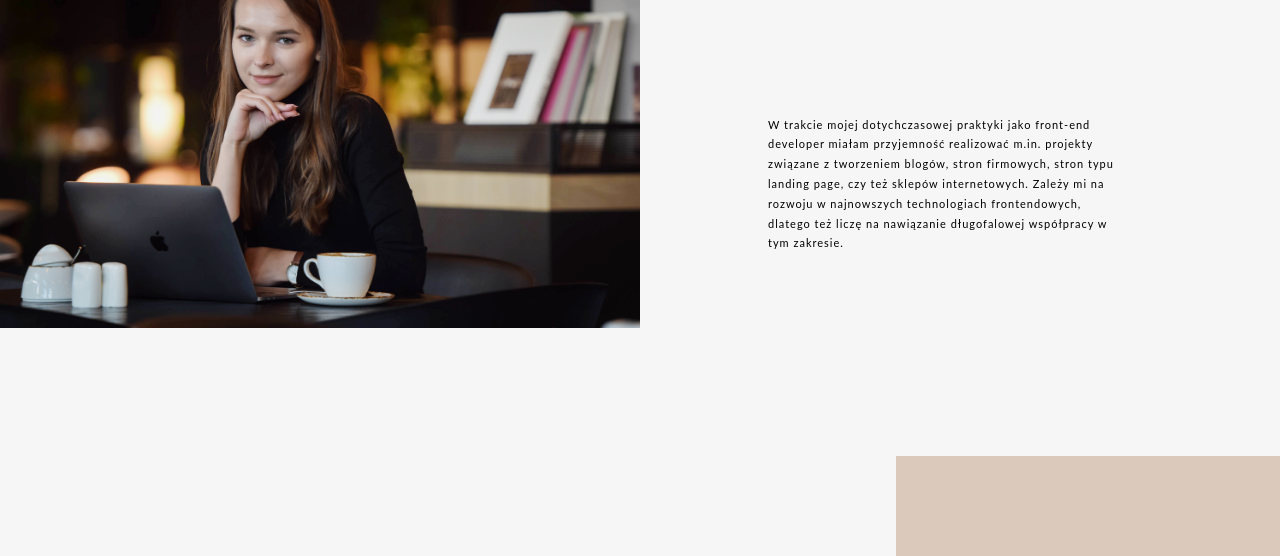
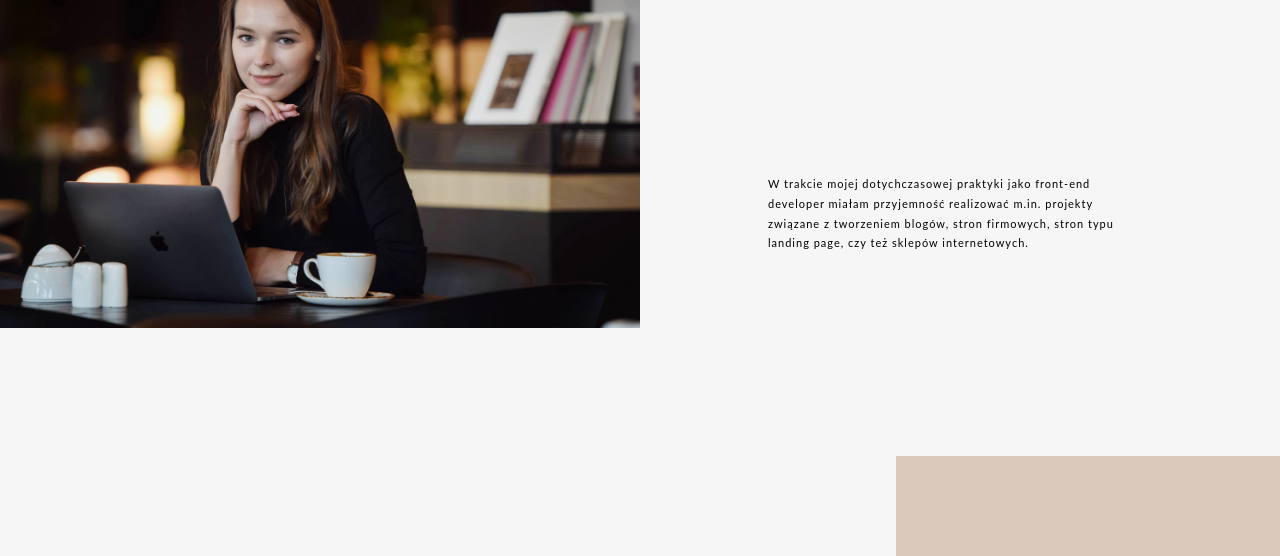
Before and after one commit to anielakm/anielakm2.0, a Gatsby site: page / in a window 1280 px wide. Shown: the part 205-761 px from the top of the page. Built offline with nearby package versions, Linux system fonts and the light colour scheme; Gatsby itself is replaced by a stand-in of ours.

Commit message:
update files

```diff
--- a/src/components/About.js
+++ b/src/components/About.js
@@ -109,7 +109,7 @@ const AboutContainer = styled.div`
       .about-text-content{
 
         padding: 0 10% 4% 13%;
-        font-size: 12px;
+        font-size: 16px;
         font-weight:500;
 
       }
@@ -146,7 +146,7 @@ const AboutText = styled.div`
   p{
     font-family:'Lato', sans-serif;
     font-weight:200;
-    font-size:10px;
+    font-size:12px;
     line-height:1.8em;
     padding:0 8%;
     text-align:left;
--- a/src/pages/index.js
+++ b/src/pages/index.js
@@ -40,8 +40,8 @@ class IndexPage extends React.Component {
       projects: 'commercial',
       lang: 'pl',
       aboutText: {
-        pl: 'W trakcie mojej dotychczasowej praktyki jako front-end developer miałam przyjemność realizować m.in. projekty związane z tworzeniem blogów, stron firmowych, stron typu landing page, czy też sklepów internetowych. Zależy mi na rozwoju w najnowszych technologiach frontendowych, dlatego też liczę na nawiązanie długofalowej współpracy w tym zakresie.',
-        en: `During my current practice as a front-end developer I had the pleasure to implement projects related to the creation of blogs, corporate websites, landing pages and online stores. I am keen on improving my skills in the latest frontend technologies, therefore I am looking forward to long-term cooperation in this field.`,
+        pl: 'W trakcie mojej dotychczasowej praktyki jako front-end developer miałam przyjemność realizować m.in. projekty związane z&nbsp;tworzeniem blogów, stron firmowych, stron typu landing page, czy też sklepów internetowych. ',
+        en: `During my current practice as&nbsp;a&nbsp;front-end developer I&nbsp;had the&nbsp;pleasure to&nbsp;implement projects related to&nbsp;the creation of blogs, corporate websites, landing pages and online stores.`,
       },
 
       others: {
```
